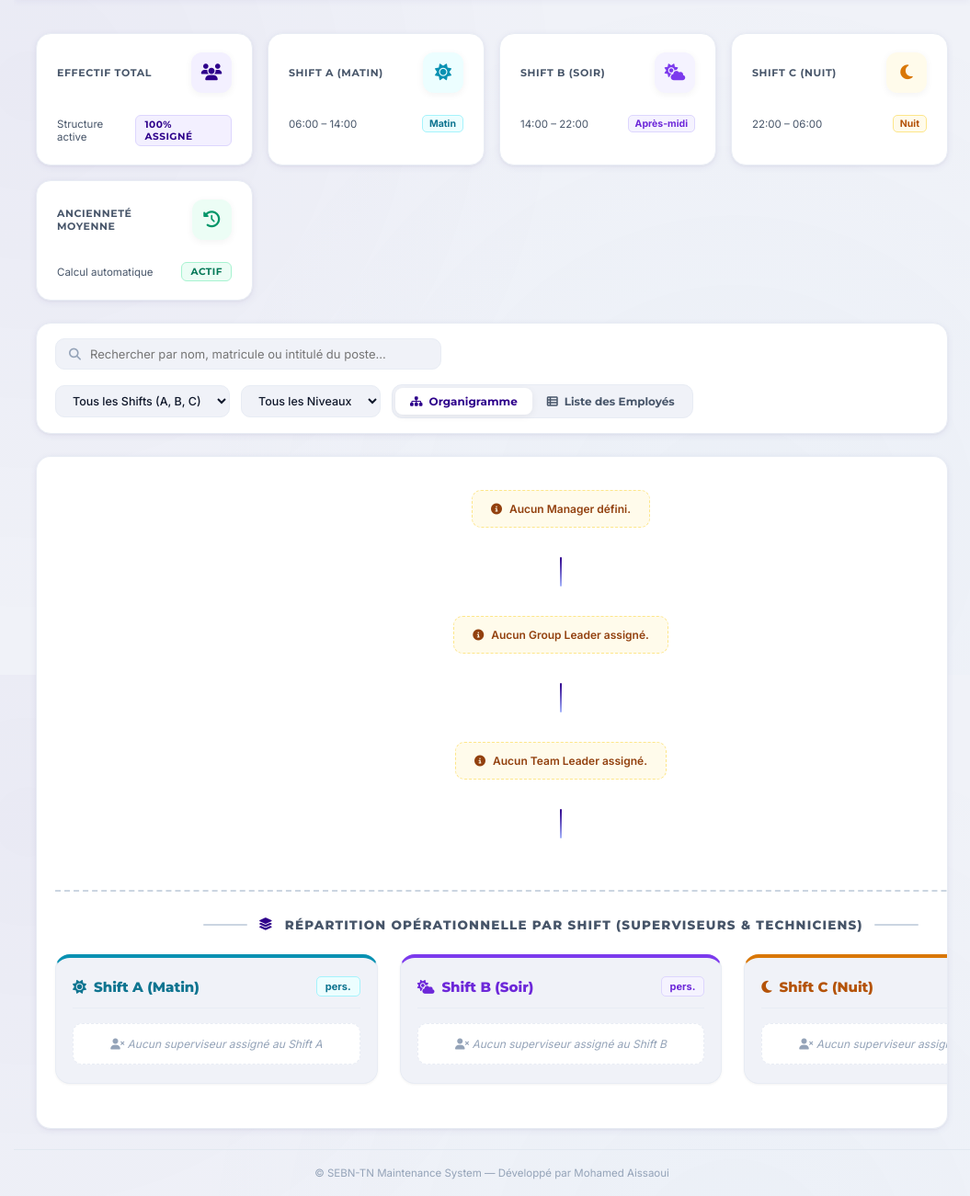
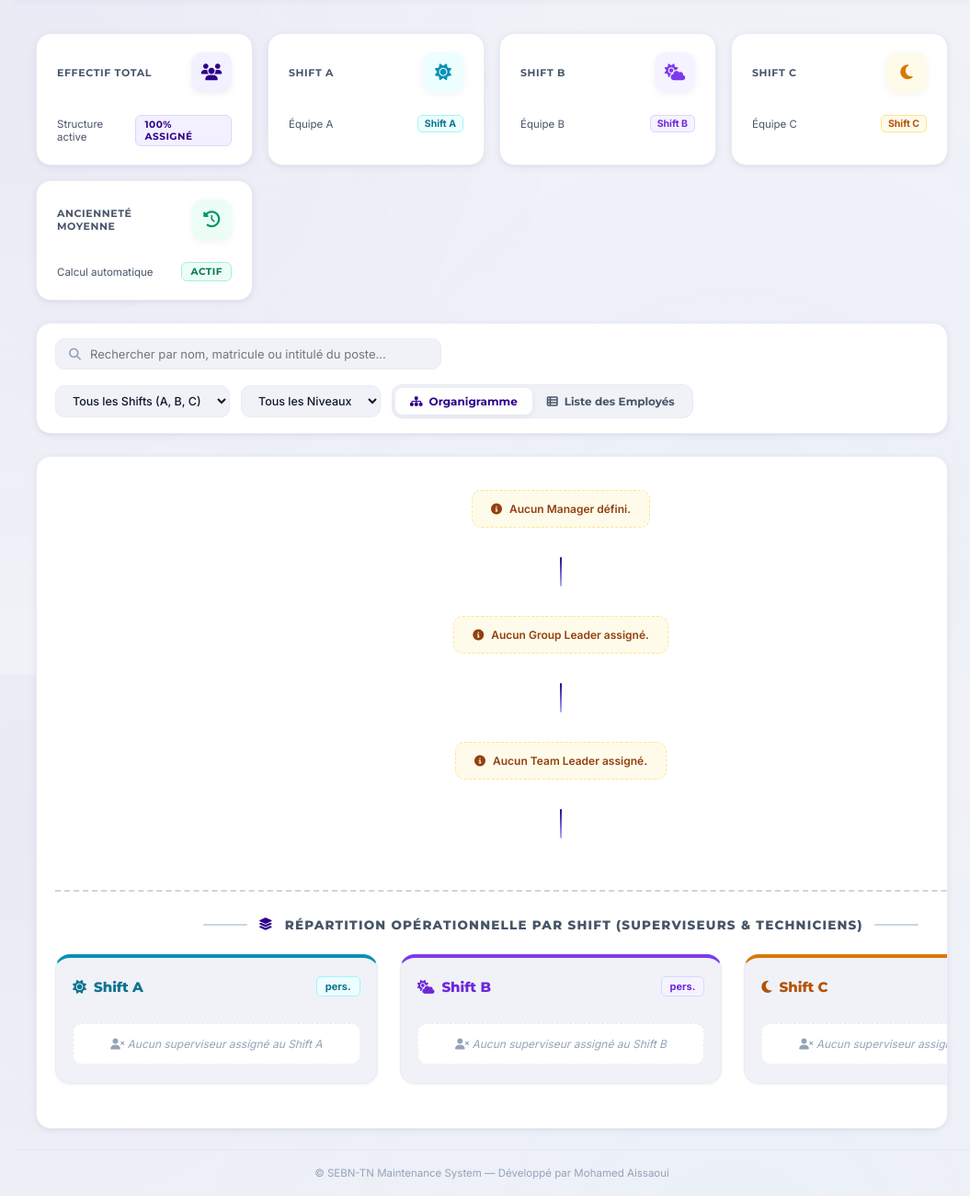
Before and after one commit to Mohamed83688/sebn-maintenance-suite, a Flask app: template web_portal/templates/organigramme.html in a window 1280 px wide. Shown: the part 66-1367 px from the top of the page at 92% size, without its empty margins (225-1280 px from the left). Run offline with Flask 3, Linux system fonts and the light colour scheme; the template is opened without the code that fills it, so the values that code supplies are empty; parts of the project's set-up code (start-up, migrations or seed data) failed here and were passed over.

Commit message:
fix(ui): remove Matin, Soir, and Nuit labels from Shift A, B, C pillars, filters, and KPI cards

```diff
--- a/web_portal/templates/admin.html
+++ b/web_portal/templates/admin.html
@@ -1149,7 +1149,7 @@ input:checked + .slider:before { transform: translateX(20px); }
                         </div>
                         <div>
                             <div style="font-family:var(--font-display); font-size:18px; font-weight:800; color:var(--text);">{{ org_tree.stats.shift_a_count }}</div>
-                            <div style="font-size:11.5px; color:var(--text-sec);">Shift A (Matin)</div>
+                            <div style="font-size:11.5px; color:var(--text-sec);">Shift A</div>
                         </div>
                     </div>
                     <div style="background:var(--bg-page); border:1px solid var(--border); border-radius:10px; padding:14px; display:flex; align-items:center; gap:12px;">
@@ -1158,7 +1158,7 @@ input:checked + .slider:before { transform: translateX(20px); }
                         </div>
                         <div>
                             <div style="font-family:var(--font-display); font-size:18px; font-weight:800; color:var(--text);">{{ org_tree.stats.shift_b_count }}</div>
-                            <div style="font-size:11.5px; color:var(--text-sec);">Shift B (Soir)</div>
+                            <div style="font-size:11.5px; color:var(--text-sec);">Shift B</div>
                         </div>
                     </div>
                     <div style="background:var(--bg-page); border:1px solid var(--border); border-radius:10px; padding:14px; display:flex; align-items:center; gap:12px;">
@@ -1167,7 +1167,7 @@ input:checked + .slider:before { transform: translateX(20px); }
                         </div>
                         <div>
                             <div style="font-family:var(--font-display); font-size:18px; font-weight:800; color:var(--text);">{{ org_tree.stats.shift_c_count }}</div>
-                            <div style="font-size:11.5px; color:var(--text-sec);">Shift C (Nuit)</div>
+                            <div style="font-size:11.5px; color:var(--text-sec);">Shift C</div>
                         </div>
                     </div>
                     <div style="background:var(--bg-page); border:1px solid var(--border); border-radius:10px; padding:14px; display:flex; align-items:center; gap:12px;">
--- a/web_portal/templates/organigramme.html
+++ b/web_portal/templates/organigramme.html
@@ -993,37 +993,37 @@
 
         <div class="org-kpi-card kpi-shift-a">
             <div class="org-kpi-top">
-                <div class="org-kpi-lbl">Shift A (Matin)</div>
+                <div class="org-kpi-lbl">Shift A</div>
                 <div class="org-kpi-icon"><i class="fa-solid fa-sun"></i></div>
             </div>
             <div class="org-kpi-val">{{ tree.stats.shift_a_count }}</div>
             <div style="font-size:11.5px; color:var(--text-sec); display:flex; justify-content:space-between; align-items:center;">
-                <span>06:00 – 14:00</span>
-                <span class="org-kpi-badge shift-pill-a">Matin</span>
+                <span>Équipe A</span>
+                <span class="org-kpi-badge shift-pill-a">Shift A</span>
             </div>
         </div>
 
         <div class="org-kpi-card kpi-shift-b">
             <div class="org-kpi-top">
-                <div class="org-kpi-lbl">Shift B (Soir)</div>
+                <div class="org-kpi-lbl">Shift B</div>
                 <div class="org-kpi-icon"><i class="fa-solid fa-cloud-sun"></i></div>
             </div>
             <div class="org-kpi-val">{{ tree.stats.shift_b_count }}</div>
             <div style="font-size:11.5px; color:var(--text-sec); display:flex; justify-content:space-between; align-items:center;">
-                <span>14:00 – 22:00</span>
-                <span class="org-kpi-badge shift-pill-b">Après-midi</span>
+                <span>Équipe B</span>
+                <span class="org-kpi-badge shift-pill-b">Shift B</span>
             </div>
         </div>
 
         <div class="org-kpi-card kpi-shift-c">
             <div class="org-kpi-top">
-                <div class="org-kpi-lbl">Shift C (Nuit)</div>
+                <div class="org-kpi-lbl">Shift C</div>
                 <div class="org-kpi-icon"><i class="fa-solid fa-moon"></i></div>
             </div>
             <div class="org-kpi-val">{{ tree.stats.shift_c_count }}</div>
             <div style="font-size:11.5px; color:var(--text-sec); display:flex; justify-content:space-between; align-items:center;">
-                <span>22:00 – 06:00</span>
-                <span class="org-kpi-badge shift-pill-c">Nuit</span>
+                <span>Équipe C</span>
+                <span class="org-kpi-badge shift-pill-c">Shift C</span>
             </div>
         </div>
 
@@ -1050,9 +1050,9 @@
         <div class="org-filter-actions">
             <select class="org-form-select" id="org-shift-filter" onchange="filterOrgContent()">
                 <option value="ALL">Tous les Shifts (A, B, C)</option>
-                <option value="A">Shift A (Matin)</option>
-                <option value="B">Shift B (Soir)</option>
-                <option value="C">Shift C (Nuit)</option>
+                <option value="A">Shift A</option>
+                <option value="B">Shift B</option>
+                <option value="C">Shift C</option>
                 <option value="NOT_ASSIGNED">Direction / Non assigné</option>
             </select>
 
@@ -1125,7 +1125,7 @@
                     <div class="org-pillar-box pillar-a" data-shift-box="A">
                         <div class="org-pillar-head">
                             <div class="org-pillar-title">
-                                <i class="fa-solid fa-sun"></i> Shift A (Matin)
+                                <i class="fa-solid fa-sun"></i> Shift A
                             </div>
                             <span class="shift-pill-a" style="font-size:11px; padding:3px 9px;">
                                 {{ tree.levels.shifts.A.total }} pers.
@@ -1180,7 +1180,7 @@
                     <div class="org-pillar-box pillar-b" data-shift-box="B">
                         <div class="org-pillar-head">
                             <div class="org-pillar-title">
-                                <i class="fa-solid fa-cloud-sun"></i> Shift B (Soir)
+                                <i class="fa-solid fa-cloud-sun"></i> Shift B
                             </div>
                             <span class="shift-pill-b" style="font-size:11px; padding:3px 9px;">
                                 {{ tree.levels.shifts.B.total }} pers.
@@ -1235,7 +1235,7 @@
                     <div class="org-pillar-box pillar-c" data-shift-box="C">
                         <div class="org-pillar-head">
                             <div class="org-pillar-title">
-                                <i class="fa-solid fa-moon"></i> Shift C (Nuit)
+                                <i class="fa-solid fa-moon"></i> Shift C
                             </div>
                             <span class="shift-pill-c" style="font-size:11px; padding:3px 9px;">
                                 {{ tree.levels.shifts.C.total }} pers.
@@ -1437,9 +1437,9 @@
                     <div class="form-group">
                         <label class="form-label" style="font-weight:700;">Shift <span style="color:var(--danger);">*</span></label>
                         <select class="form-control" name="shift" id="assign-shift" required>
-                            <option value="A">Shift A (Matin)</option>
-                            <option value="B">Shift B (Soir)</option>
-                            <option value="C">Shift C (Nuit)</option>
+                            <option value="A">Shift A</option>
+                            <option value="B">Shift B</option>
+                            <option value="C">Shift C</option>
                             <option value="NOT_ASSIGNED">Direction / Non assigné</option>
                         </select>
                     </div>
@@ -1529,9 +1529,9 @@
                     <div class="form-group">
                         <label class="form-label" style="font-weight:700;">Shift <span style="color:var(--danger);">*</span></label>
                         <select class="form-control" name="shift" id="edit-shift" required>
-                            <option value="A">Shift A (Matin)</option>
-                            <option value="B">Shift B (Soir)</option>
-                            <option value="C">Shift C (Nuit)</option>
+                            <option value="A">Shift A</option>
+                            <option value="B">Shift B</option>
+                            <option value="C">Shift C</option>
                             <option value="NOT_ASSIGNED">Direction / Non assigné</option>
                         </select>
                     </div>
@@ -1607,9 +1607,9 @@
                 <div class="form-group">
                     <label class="form-label" style="font-weight:700;">Nouveau Shift Cible</label>
                     <select class="form-control" name="new_shift" id="move-target-shift">
-                        <option value="A">Shift A (Matin)</option>
-                        <option value="B">Shift B (Soir)</option>
-                        <option value="C">Shift C (Nuit)</option>
+                        <option value="A">Shift A</option>
+                        <option value="B">Shift B</option>
+                        <option value="C">Shift C</option>
                         <option value="NOT_ASSIGNED">Direction / Non assigné</option>
                     </select>
                 </div>
```
